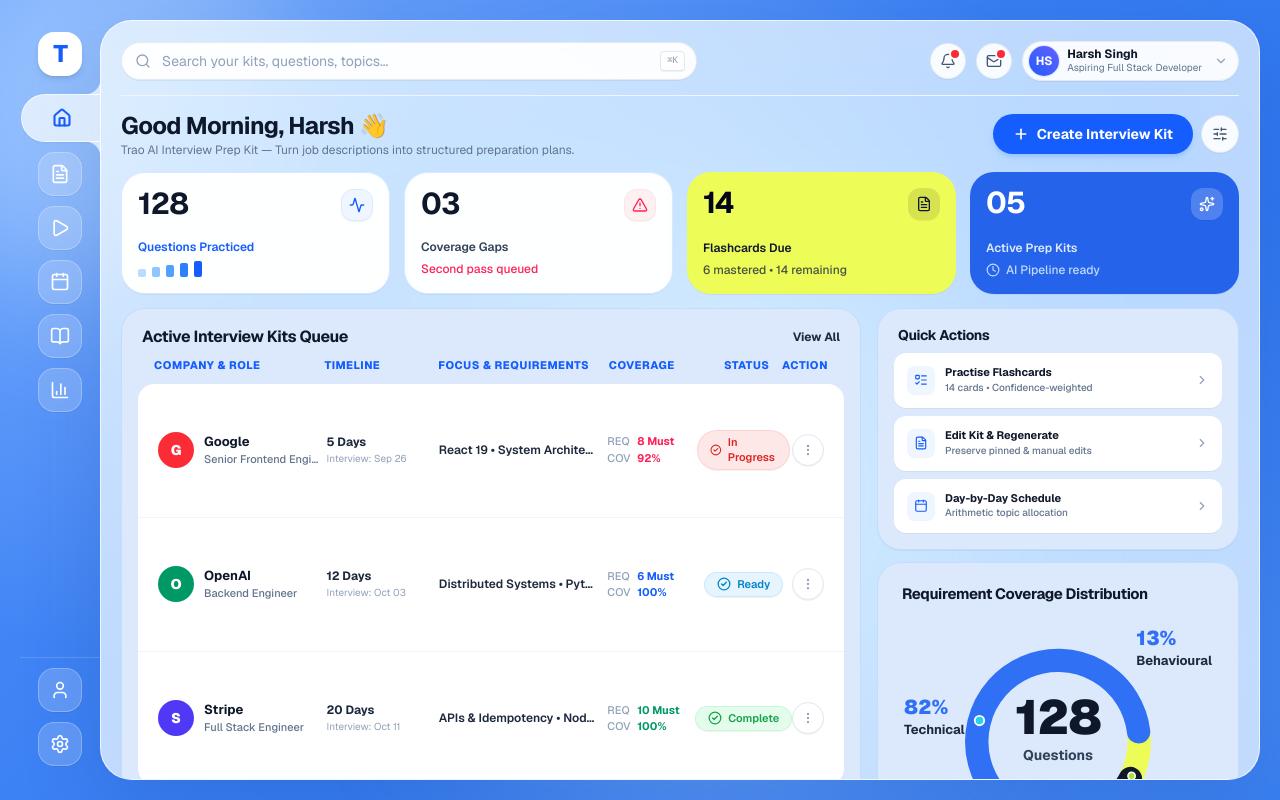
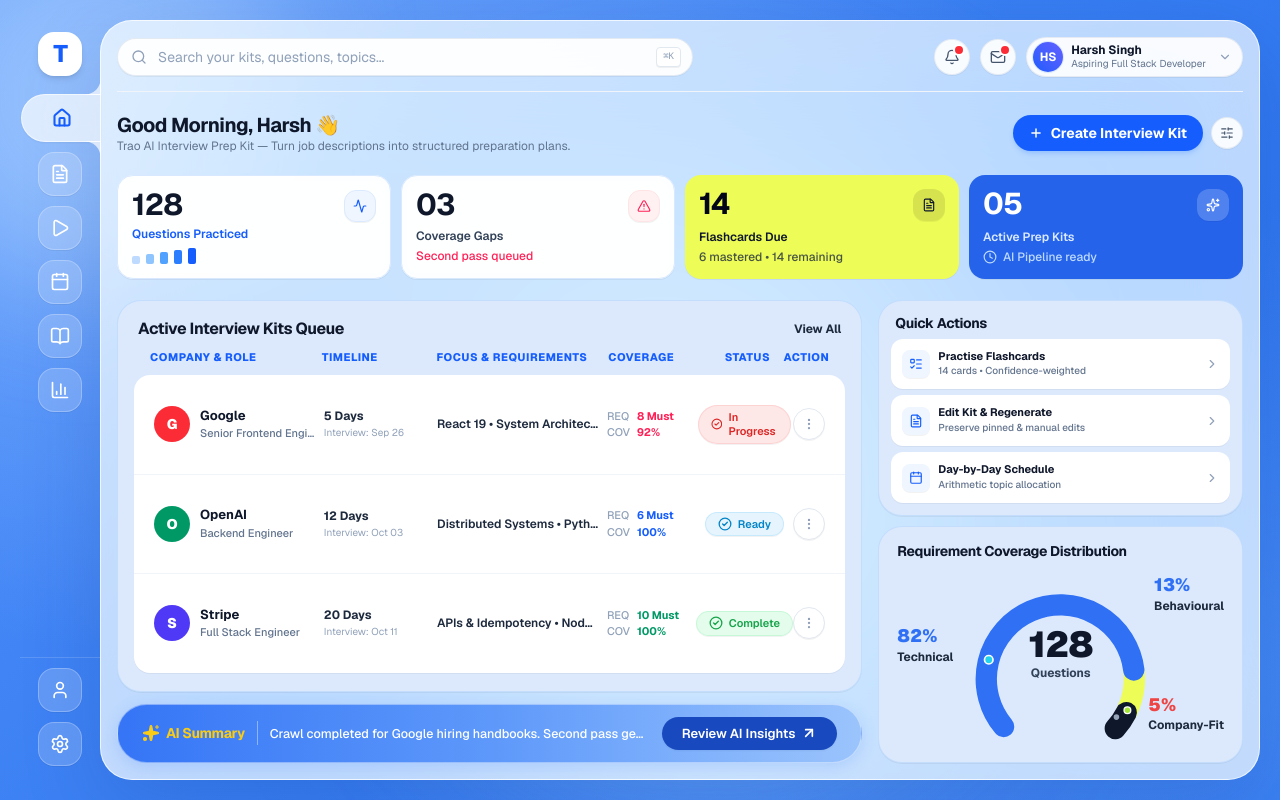
Before and after one commit to Harsh231075/trao, a Next.js app in the folder client/: page / in a window 1280 px wide. Built offline with nearby package versions, Linux system fonts and the light colour scheme.

Commit message:
style: optimize vertical flex layout to guarantee single-glance zero-scroll view on desktop

```diff
--- a/client/src/app/layout.tsx
+++ b/client/src/app/layout.tsx
@@ -48,7 +48,7 @@ export default function RootLayout({
 
           {/* Main Elevated Canvas - Heavily Blurred Frosted Glass White (Glassmorphism) */}
           <main className="flex-1 h-full max-h-full bg-white/70 backdrop-blur-3xl backdrop-saturate-150 rounded-[26px] sm:rounded-[32px] shadow-[0_25px_80px_rgba(20,50,140,0.18)] border border-white/75 overflow-hidden flex flex-col min-w-0 relative z-10">
-            <div className="flex-1 h-full overflow-y-auto p-3.5 sm:p-4 lg:p-5 select-text">
+            <div className="flex-1 h-full overflow-y-auto lg:overflow-hidden p-3 sm:p-3.5 lg:p-4 select-text flex flex-col">
               {children}
             </div>
           </main>
--- a/client/src/app/page.tsx
+++ b/client/src/app/page.tsx
@@ -78,47 +78,49 @@ export default function DashboardPage() {
   ]);
 
   return (
-    <div suppressHydrationWarning className="space-y-3 sm:space-y-3.5">
+    <div suppressHydrationWarning className="h-full flex flex-col justify-between gap-2 sm:gap-2.5 min-h-0">
       {/* Top Universal Header */}
-      <Header onOpenCreateKit={() => setIsModalOpen(true)} />
+      <div className="shrink-0">
+        <Header onOpenCreateKit={() => setIsModalOpen(true)} />
+      </div>
 
       {/* Greeting & Header Controls */}
-      <div className="flex flex-col sm:flex-row sm:items-center justify-between gap-2">
+      <div className="flex flex-col sm:flex-row sm:items-center justify-between gap-1.5 shrink-0">
         <div>
-          <h1 className="text-xl sm:text-2xl font-bold text-slate-900 tracking-tight flex items-center gap-1.5">
+          <h1 className="text-lg sm:text-xl font-bold text-slate-900 tracking-tight flex items-center gap-1.5 leading-tight">
             Good Morning, Harsh 👋
           </h1>
-          <p className="text-xs text-slate-500">
+          <p className="text-[11px] sm:text-xs text-slate-500">
             Trao AI Interview Prep Kit — Turn job descriptions into structured preparation plans.
           </p>
         </div>
 
-        <div className="flex items-center gap-2">
+        <div className="flex items-center gap-2 shrink-0">
           <button
             onClick={() => setIsModalOpen(true)}
-            className="flex items-center gap-2 px-5 py-2.5 bg-blue-600 hover:bg-blue-700 text-white font-bold text-xs sm:text-sm rounded-full shadow-md shadow-blue-500/20 hover:shadow-lg hover:shadow-blue-500/30 transition-all active:scale-95 cursor-pointer"
+            className="flex items-center gap-2 px-4 py-2 bg-blue-600 hover:bg-blue-700 text-white font-bold text-xs sm:text-sm rounded-full shadow-md shadow-blue-500/20 hover:shadow-lg hover:shadow-blue-500/30 transition-all active:scale-95 cursor-pointer"
           >
-            <Plus className="w-4 h-4 stroke-[2.5]" />
+            <Plus className="w-3.5 h-3.5 stroke-[2.5]" />
             <span>Create Interview Kit</span>
           </button>
           <button
             type="button"
-            className="p-2.5 rounded-full border border-slate-200/90 bg-white/90 text-slate-600 hover:bg-slate-50 transition-colors shadow-2xs"
+            className="p-2 rounded-full border border-slate-200/90 bg-white/90 text-slate-600 hover:bg-slate-50 transition-colors shadow-2xs"
             title="Filter Settings"
           >
-            <SlidersHorizontal className="w-4 h-4" />
+            <SlidersHorizontal className="w-3.5 h-3.5" />
           </button>
         </div>
       </div>
 
       {/* Top 4 Stat Cards matching Image 2 Layout with Trao Assessment Metrics */}
-      <div className="grid grid-cols-2 lg:grid-cols-4 gap-3 sm:gap-3.5">
+      <div className="grid grid-cols-2 lg:grid-cols-4 gap-2 sm:gap-2.5 shrink-0">
         {/* Card 1: 128 Questions Practiced */}
-        <div className="bg-white/95 backdrop-blur-sm p-3.5 sm:p-4 rounded-2xl sm:rounded-3xl border border-[#d8e8fe] shadow-2xs hover:shadow-xs transition-all relative overflow-hidden group min-h-[114px] sm:min-h-[122px] flex flex-col justify-between">
+        <div className="bg-white/95 backdrop-blur-sm p-3 sm:p-3.5 rounded-2xl border border-[#d8e8fe] shadow-2xs hover:shadow-xs transition-all relative overflow-hidden group min-h-[96px] sm:min-h-[104px] flex flex-col justify-between">
           <div className="flex items-start justify-between">
             <h3 className="text-2xl sm:text-3xl font-bold text-slate-900 tracking-tight leading-none">128</h3>
-            <div className="w-8 h-8 rounded-xl bg-blue-50 text-blue-600 flex items-center justify-center border border-blue-100 shadow-2xs">
-              <Activity className="w-4 h-4" />
+            <div className="w-7 h-7 sm:w-8 sm:h-8 rounded-xl bg-blue-50 text-blue-600 flex items-center justify-center border border-blue-100 shadow-2xs">
+              <Activity className="w-3.5 h-3.5" />
             </div>
           </div>
           <div>
@@ -134,48 +136,48 @@ export default function DashboardPage() {
         </div>
 
         {/* Card 2: 03 Coverage Gaps */}
-        <div className="bg-white/95 backdrop-blur-sm p-3.5 sm:p-4 rounded-2xl sm:rounded-3xl border border-[#d8e8fe] shadow-2xs hover:shadow-xs transition-all relative overflow-hidden group min-h-[114px] sm:min-h-[122px] flex flex-col justify-between">
+        <div className="bg-white/95 backdrop-blur-sm p-3 sm:p-3.5 rounded-2xl border border-[#d8e8fe] shadow-2xs hover:shadow-xs transition-all relative overflow-hidden group min-h-[96px] sm:min-h-[104px] flex flex-col justify-between">
           <div className="flex items-start justify-between">
             <h3 className="text-2xl sm:text-3xl font-bold text-slate-900 tracking-tight leading-none">03</h3>
-            <div className="w-8 h-8 rounded-xl bg-rose-50 text-rose-500 flex items-center justify-center border border-rose-100 shadow-2xs">
-              <AlertTriangle className="w-4 h-4" />
+            <div className="w-7 h-7 sm:w-8 sm:h-8 rounded-xl bg-rose-50 text-rose-500 flex items-center justify-center border border-rose-100 shadow-2xs">
+              <AlertTriangle className="w-3.5 h-3.5" />
             </div>
           </div>
           <div>
             <p className="text-xs font-semibold text-slate-700">Coverage Gaps</p>
-            <p className="text-[11px] sm:text-xs font-medium text-rose-500 mt-1.5">
+            <p className="text-[11px] sm:text-xs font-medium text-rose-500 mt-1">
               Second pass queued
             </p>
           </div>
         </div>
 
         {/* Card 3: 14 Flashcards Due (Vibrant Lime/Yellow Card) */}
-        <div className="bg-[#eefc57] text-slate-900 p-3.5 sm:p-4 rounded-2xl sm:rounded-3xl shadow-2xs hover:shadow-xs transition-all relative overflow-hidden group border-0 min-h-[114px] sm:min-h-[122px] flex flex-col justify-between">
+        <div className="bg-[#eefc57] text-slate-900 p-3 sm:p-3.5 rounded-2xl shadow-2xs hover:shadow-xs transition-all relative overflow-hidden group border-0 min-h-[96px] sm:min-h-[104px] flex flex-col justify-between">
           <div className="flex items-start justify-between">
             <h3 className="text-2xl sm:text-3xl font-bold text-slate-950 tracking-tight leading-none">14</h3>
-            <div className="w-8 h-8 rounded-xl bg-black/10 text-slate-900 flex items-center justify-center shadow-2xs">
-              <FileText className="w-4 h-4" />
+            <div className="w-7 h-7 sm:w-8 sm:h-8 rounded-xl bg-black/10 text-slate-900 flex items-center justify-center shadow-2xs">
+              <FileText className="w-3.5 h-3.5" />
             </div>
           </div>
           <div>
             <p className="text-xs font-semibold text-slate-900">Flashcards Due</p>
-            <p className="text-[11px] sm:text-xs font-medium text-slate-800/80 mt-1.5">
+            <p className="text-[11px] sm:text-xs font-medium text-slate-800/80 mt-1">
               6 mastered • 14 remaining
             </p>
           </div>
         </div>
 
         {/* Card 4: 05 Active Prep Kits (Royal Blue Card) */}
-        <div className="bg-[#2563eb] text-white p-3.5 sm:p-4 rounded-2xl sm:rounded-3xl shadow-2xs hover:shadow-xs transition-all relative overflow-hidden group border-0 min-h-[114px] sm:min-h-[122px] flex flex-col justify-between">
+        <div className="bg-[#2563eb] text-white p-3 sm:p-3.5 rounded-2xl shadow-2xs hover:shadow-xs transition-all relative overflow-hidden group border-0 min-h-[96px] sm:min-h-[104px] flex flex-col justify-between">
           <div className="flex items-start justify-between">
             <h3 className="text-2xl sm:text-3xl font-bold text-white tracking-tight leading-none">05</h3>
-            <div className="w-8 h-8 rounded-xl bg-white/20 text-white flex items-center justify-center backdrop-blur-xs shadow-2xs">
-              <Sparkles className="w-4 h-4" />
+            <div className="w-7 h-7 sm:w-8 sm:h-8 rounded-xl bg-white/20 text-white flex items-center justify-center backdrop-blur-xs shadow-2xs">
+              <Sparkles className="w-3.5 h-3.5" />
             </div>
           </div>
           <div>
             <p className="text-xs font-semibold text-blue-100">Active Prep Kits</p>
-            <p className="text-[11px] sm:text-xs font-medium text-blue-200 mt-1.5 flex items-center gap-1.5">
+            <p className="text-[11px] sm:text-xs font-medium text-blue-200 mt-1 flex items-center gap-1.5">
               <Clock className="w-3.5 h-3.5" />
               <span>AI Pipeline ready</span>
             </p>
@@ -341,21 +343,21 @@ export default function DashboardPage() {
         </div>
 
         {/* Right 4 Cols: Quick Actions & Requirement Coverage Distribution */}
-        <div className="lg:col-span-4 flex flex-col justify-between gap-3 h-full">
+        <div className="lg:col-span-4 flex flex-col justify-between gap-2 sm:gap-2.5 h-full min-h-0">
           {/* Quick Actions Card */}
-          <div className="bg-[#dce9fd] border border-[#bfdbfe]/80 rounded-2xl sm:rounded-3xl p-3.5 sm:p-4 shadow-2xs space-y-2">
-            <h3 className="font-bold text-slate-900 text-xs sm:text-sm tracking-tight px-1">
+          <div className="bg-[#dce9fd] border border-[#bfdbfe]/80 rounded-2xl sm:rounded-3xl p-2.5 sm:p-3 shadow-2xs shrink-0">
+            <h3 className="font-bold text-slate-900 text-xs sm:text-sm tracking-tight px-1 mb-1.5">
               Quick Actions
             </h3>
 
-            <div className="space-y-1.5 sm:space-y-2">
+            <div className="space-y-1 sm:space-y-1.5">
               {/* Action 1: Practice Mode */}
               <Link
                 href="/practice"
-                className="bg-white p-2.5 sm:p-3 rounded-xl shadow-2xs hover:shadow-xs transition-all flex items-center justify-between group border border-transparent hover:border-blue-200"
+                className="bg-white p-2 sm:p-2.5 rounded-xl shadow-2xs hover:shadow-xs transition-all flex items-center justify-between group border border-transparent hover:border-blue-200"
               >
-                <div className="flex items-center gap-2.5">
-                  <div className="w-7 h-7 rounded-lg bg-blue-50 text-blue-600 flex items-center justify-center shadow-2xs">
+                <div className="flex items-center gap-2">
+                  <div className="w-6 h-6 sm:w-7 sm:h-7 rounded-lg bg-blue-50 text-blue-600 flex items-center justify-center shadow-2xs">
                     <ListTodo className="w-3.5 h-3.5" />
                   </div>
                   <div>
@@ -373,10 +375,10 @@ export default function DashboardPage() {
               {/* Action 2: Builder & Section Regeneration */}
               <Link
                 href="/kits"
-                className="bg-white p-2.5 sm:p-3 rounded-xl shadow-2xs hover:shadow-xs transition-all flex items-center justify-between group border border-transparent hover:border-blue-200"
+                className="bg-white p-2 sm:p-2.5 rounded-xl shadow-2xs hover:shadow-xs transition-all flex items-center justify-between group border border-transparent hover:border-blue-200"
               >
-                <div className="flex items-center gap-2.5">
-                  <div className="w-7 h-7 rounded-lg bg-blue-50 text-blue-600 flex items-center justify-center shadow-2xs">
+                <div className="flex items-center gap-2">
+                  <div className="w-6 h-6 sm:w-7 sm:h-7 rounded-lg bg-blue-50 text-blue-600 flex items-center justify-center shadow-2xs">
                     <FileText className="w-3.5 h-3.5" />
                   </div>
                   <div>
@@ -394,10 +396,10 @@ export default function DashboardPage() {
               {/* Action 3: Day-by-Day Schedule */}
               <Link
                 href="/schedule"
-                className="bg-white p-2.5 sm:p-3 rounded-xl shadow-2xs hover:shadow-xs transition-all flex items-center justify-between group border border-transparent hover:border-blue-200"
+                className="bg-white p-2 sm:p-2.5 rounded-xl shadow-2xs hover:shadow-xs transition-all flex items-center justify-between group border border-transparent hover:border-blue-200"
               >
-                <div className="flex items-center gap-2.5">
-                  <div className="w-7 h-7 rounded-lg bg-blue-50 text-blue-600 flex items-center justify-center shadow-2xs">
+                <div className="flex items-center gap-2">
+                  <div className="w-6 h-6 sm:w-7 sm:h-7 rounded-lg bg-blue-50 text-blue-600 flex items-center justify-center shadow-2xs">
                     <Calendar className="w-3.5 h-3.5" />
                   </div>
                   <div>
@@ -415,16 +417,16 @@ export default function DashboardPage() {
           </div>
 
           {/* Requirement Coverage Distribution - Matched 1:1 to Open Arch Gauge Reference Image (Enlarged & High-Legibility) */}
-          <div className="bg-[#dce9fd] border border-[#bfdbfe]/80 rounded-2xl sm:rounded-3xl p-4 sm:p-5 shadow-2xs flex flex-col justify-between">
-            <h3 className="font-bold text-slate-900 text-sm sm:text-[15px] tracking-tight px-1 mb-1">
+          <div className="bg-[#dce9fd] border border-[#bfdbfe]/80 rounded-2xl sm:rounded-3xl p-3 sm:p-3.5 shadow-2xs flex-1 flex flex-col justify-between min-h-0">
+            <h3 className="font-bold text-slate-900 text-xs sm:text-sm tracking-tight px-1 mb-1 shrink-0">
               Requirement Coverage Distribution
             </h3>
 
             {/* Gauge Area with Enlarged Open Horseshoe Arch and Floating Callouts */}
-            <div className="relative w-full max-w-[340px] sm:max-w-[370px] mx-auto flex items-center justify-center my-auto py-2 sm:py-3">
+            <div className="relative w-full max-w-[320px] sm:max-w-[350px] mx-auto flex items-center justify-center my-auto py-1">
               <svg
-                className="w-full h-auto min-h-[190px] sm:min-h-[210px] max-h-[240px]"
-                viewBox="0 0 260 180"
+                className="w-full h-auto max-h-[160px] sm:max-h-[175px]"
+                viewBox="0 0 260 156"
                 fill="none"
               >
                 {/* Yellow Arc (13%) - curves from 1:30 to 4:00 */}
@@ -459,40 +461,40 @@ export default function DashboardPage() {
 
               {/* Center Number & Label inside the Horseshoe Opening */}
               <div className="absolute inset-0 flex flex-col items-center justify-center text-center pointer-events-none pb-1">
-                <span className="text-4xl sm:text-5xl font-black text-slate-900 leading-none tracking-tight">
+                <span className="text-3xl sm:text-4xl font-black text-slate-900 leading-none tracking-tight">
                   128
                 </span>
-                <span className="text-xs sm:text-sm font-bold text-slate-700 mt-1">
+                <span className="text-[11px] sm:text-xs font-bold text-slate-700 mt-0.5">
                   Questions
                 </span>
               </div>
 
               {/* Left Callout: 82% Technical */}
-              <div className="absolute left-0.5 sm:left-1.5 top-[44%] -translate-y-1/2 text-left pointer-events-none">
-                <span className="block text-[#2f70f5] font-black text-base sm:text-lg lg:text-xl leading-tight">
+              <div className="absolute left-0.5 sm:left-1 top-[44%] -translate-y-1/2 text-left pointer-events-none">
+                <span className="block text-[#2f70f5] font-black text-base sm:text-lg leading-tight">
                   82%
                 </span>
-                <span className="block text-slate-800 font-bold text-xs sm:text-[13px] leading-tight mt-0.5">
+                <span className="block text-slate-800 font-bold text-[11px] sm:text-xs leading-tight mt-0.5">
                   Technical
                 </span>
               </div>
 
               {/* Top-Right Callout: 13% Behavioural */}
-              <div className="absolute right-0.5 sm:right-1.5 top-[16%] -translate-y-1/2 text-left pointer-events-none">
-                <span className="block text-[#2f70f5] font-black text-base sm:text-lg lg:text-xl leading-tight">
+              <div className="absolute right-0.5 sm:right-1 top-[16%] -translate-y-1/2 text-left pointer-events-none">
+                <span className="block text-[#2f70f5] font-black text-base sm:text-lg leading-tight">
                   13%
                 </span>
-                <span className="block text-slate-800 font-bold text-xs sm:text-[13px] leading-tight mt-0.5">
+                <span className="block text-slate-800 font-bold text-[11px] sm:text-xs leading-tight mt-0.5">
                   Behavioural
                 </span>
               </div>
 
               {/* Bottom-Right Callout: 5% Company-Fit */}
-              <div className="absolute right-0.5 sm:right-1.5 bottom-[10%] translate-y-0 text-left pointer-events-none">
-                <span className="block text-[#ef4444] font-black text-base sm:text-lg lg:text-xl leading-tight">
+              <div className="absolute right-0.5 sm:right-1 bottom-[8%] translate-y-0 text-left pointer-events-none">
+                <span className="block text-[#ef4444] font-black text-base sm:text-lg leading-tight">
                   5%
                 </span>
-                <span className="block text-slate-800 font-bold text-xs sm:text-[13px] leading-tight mt-0.5">
+                <span className="block text-slate-800 font-bold text-[11px] sm:text-xs leading-tight mt-0.5">
                   Company-Fit
                 </span>
               </div>
```
